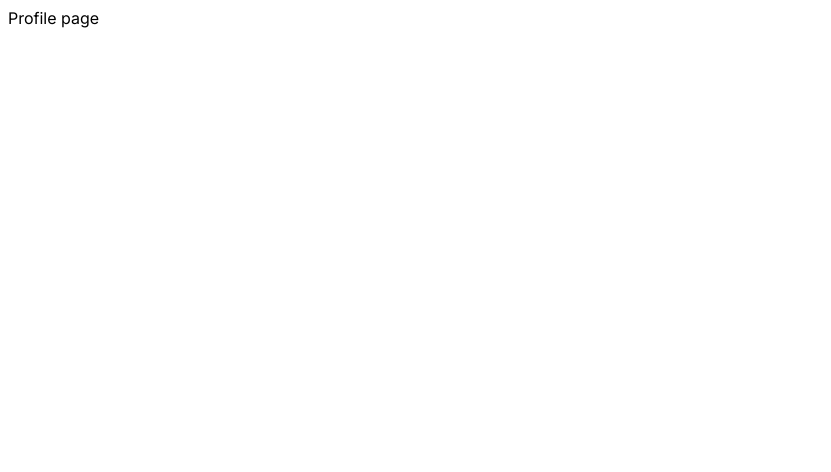
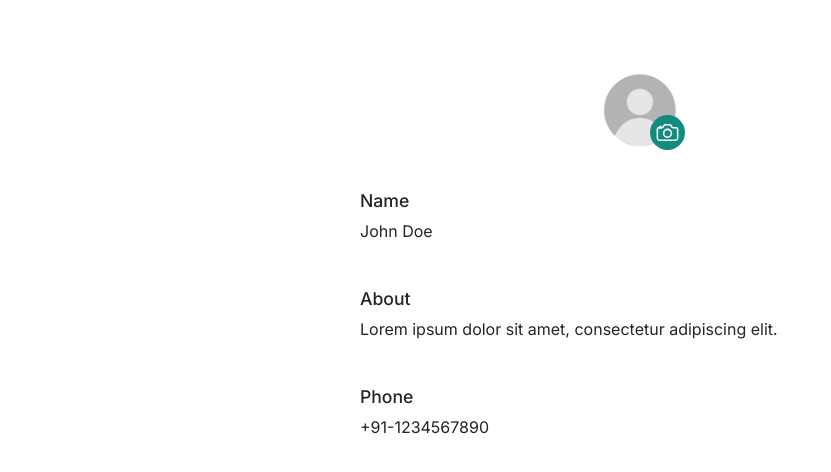
Before and after one commit to piyush022/whatsappCloneFrontend, a Next.js app: page /Profile in a window 1280 px wide. Shown: the top 472 px of the page, without its empty margins (0-831 px from the left). Built offline with nearby package versions, Linux system fonts and the light colour scheme.

Commit message:
added 2 pages

```diff
--- a/pages/GroupInfo.js
+++ /dev/null
@@ -1,5 +0,0 @@
-const GroupInfo = () => {
-  return <>group info page</>;
-};
-
-export default GroupInfo;
--- a/pages/Profile.js
+++ b/pages/Profile.js
@@ -1,5 +1,36 @@
-const Profile = () => {
-  return <>Profile page</>;
-};
+import { Inter } from "next/font/google";
+import styles from "@/styles/Profile.module.css";
+import { io } from "socket.io-client";
+import { useEffect, useState } from "react";
+import "bootstrap/dist/css/bootstrap.min.css";
+import { IoCameraOutline } from "react-icons/io5";
 
-export default Profile;
+export default function Profile() {
+  return (
+    <>
+      <div className={styles.prof}></div>
+      <div className={styles.container}>
+        <div className={styles.header}>
+          <img
+            src="/user.png"
+            alt="Profile Picture"
+            className={styles.picture}
+          />
+          <IoCameraOutline className={styles.cam} />
+        </div>
+        <div className={styles.details}>
+          <h3>Name</h3>
+          <p>John Doe</p>
+        </div>
+        <div className={styles.details}>
+          <h3>About</h3>
+          <p>Lorem ipsum dolor sit amet, consectetur adipiscing elit.</p>
+        </div>
+        <div className={styles.details}>
+          <h3>Phone</h3>
+          <p>+91-1234567890</p>
+        </div>
+      </div>
+    </>
+  );
+}
--- a/pages/components/Header.js
+++ b/pages/components/Header.js
@@ -16,14 +16,14 @@ const Header = () => {
   return (
     <>
       <div className={styles.main}>
-        <Link href="/GroupInfo" className={styles.leftsec}>
+        <Link href="/GroupDetail" className={styles.leftsec}>
           <img className={styles.avatar} src="/user.png" />
           <h2>Next Group Chat</h2>
         </Link>
         <div className={styles.controls}>
           <NavDropdown title={<BsThreeDotsVertical />} id="basic-nav-dropdown">
             <NavDropdown.Item href="/Profile">View Profile</NavDropdown.Item>
-            <NavDropdown.Item href="/GroupInfo">
+            <NavDropdown.Item href="/GroupDetail">
               View Participants
             </NavDropdown.Item>
 
--- /dev/null
+++ b/styles/Group.module.css
@@ -0,0 +1,88 @@
+.main {
+  font-family: "Arial", sans-serif;
+  margin: 0;
+  padding: 0;
+}
+
+.container {
+  max-width: 600px;
+  margin: 50px auto;
+  background-color: var(--col1);
+  border-radius: 8px;
+  box-shadow: 0 0 10px var(--col10);
+  overflow: hidden;
+}
+
+.header {
+  display: flex;
+  flex-direction: column;
+  align-items: center;
+  padding: 20px;
+  text-align: center;
+  border-bottom: 1px solid var(--col6);
+}
+
+.icon {
+  width: 80px;
+  height: 80px;
+  border-radius: 50%;
+}
+.info {
+  margin-top: 10px;
+}
+.info h2 {
+  margin: 0;
+  font-size: 1.2em;
+}
+
+.info p {
+  margin: 5px 0 0;
+  color: var(--col9);
+}
+.members1 {
+  padding-top: 20px;
+  display: flex;
+  justify-content: space-between;
+}
+.micon {
+  font-size: 20px;
+  cursor: pointer;
+}
+.members1,
+.members {
+  padding-left: 20px;
+  padding-right: 20px;
+}
+/* .members{
+    align-items: center;
+  } */
+.members h3 {
+  margin-top: 0;
+  font-size: 1.1em;
+  color: var(--col7);
+}
+
+.members ul {
+  list-style: none;
+  padding: 0;
+}
+
+.members li {
+  display: flex;
+  justify-content: space-between;
+  align-items: center;
+  margin: 5px 0;
+  color: var(--col8);
+  cursor: pointer;
+}
+.usericon {
+  color: #b3b3b3;
+  font-size: 30px;
+  margin-right: 10px;
+}
+.searchIcon {
+  position: absolute;
+  right: 5px;
+  top: 0px;
+  font-size: 22px;
+}
--- /dev/null
+++ b/styles/Profile.module.css
@@ -0,0 +1,53 @@
+.prof {
+    font-family: 'Arial', sans-serif;
+    margin: 0;
+    padding: 0;
+    background-color: var(--col5);
+  }
+
+  .container {
+    max-width: 600px;
+    margin: 50px auto;
+    background-color: var(--col1);
+    border-radius: 8px;
+    box-shadow: 0 0 10px var(--col10);
+    overflow: hidden;
+  }
+
+  .header {
+    display: flex;
+    flex-direction: column;
+    align-items: center;
+    padding: 20px;
+    border-bottom: 1px solid var(--col6);
+  }
+
+  .picture {
+    width: 80px;
+    height: 80px;
+    border-radius: 50%;
+  }
+.cam{
+    font-size: 35px;
+    padding: 5px;
+    margin-left: 55px;
+    margin-top: -35px;
+    color: var(--col1);
+    background-color: var(--col4);
+    border-radius: 50px;
+    cursor: pointer;
+}
+  .details {
+    padding: 20px;
+  }
+
+  .details h3 {
+    margin-top: 0;
+    font-size: 1.1em;
+    color: var(--col7);
+  }
+
+  .details p {
+    margin: 5px 0;
+    color: var(--col8);
+  }
--- a/styles/globals.css
+++ b/styles/globals.css
@@ -84,6 +84,20 @@ label {
 .dropdown-item:focus {
   background-color: rgb(202, 202, 202) !important;
 }
+
+#inputGrpDetail {
+  position: relative;
+}
+#inputGrpDetail input {
+  border-bottom: 0.5px solid #e2e2e2;
+  border-top: 0;
+  border-left: 0;
+  border-right: 0;
+}
+#inputGrpDetail input:focus {
+  outline: none;
+}
+
 @media (max-width: 1032px) {
   .left {
     min-width: 27%;
```
Also changed, not shown: pages/GroupDetail.js (added, +75 -0 lines), pages/chatWindow.js (+15 -1 lines), styles/Chat.module.css (+13 -1 lines).
